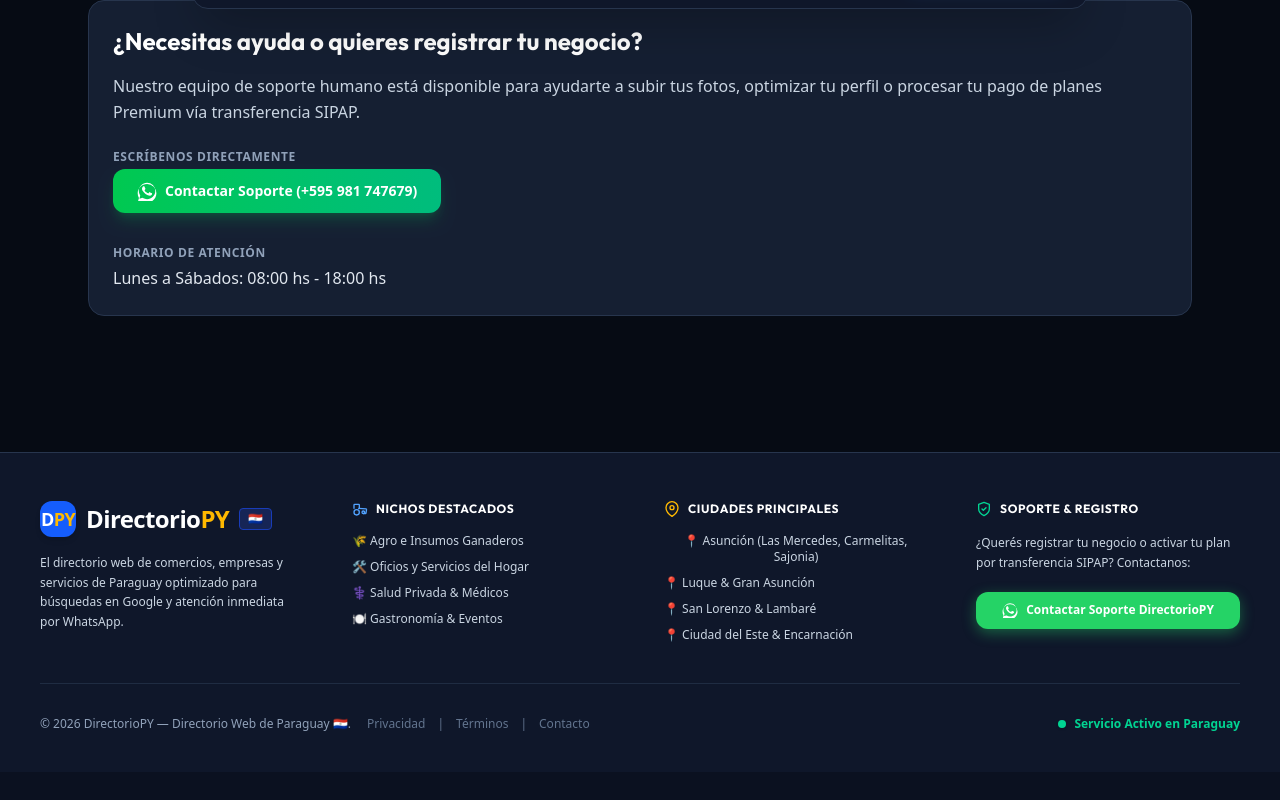
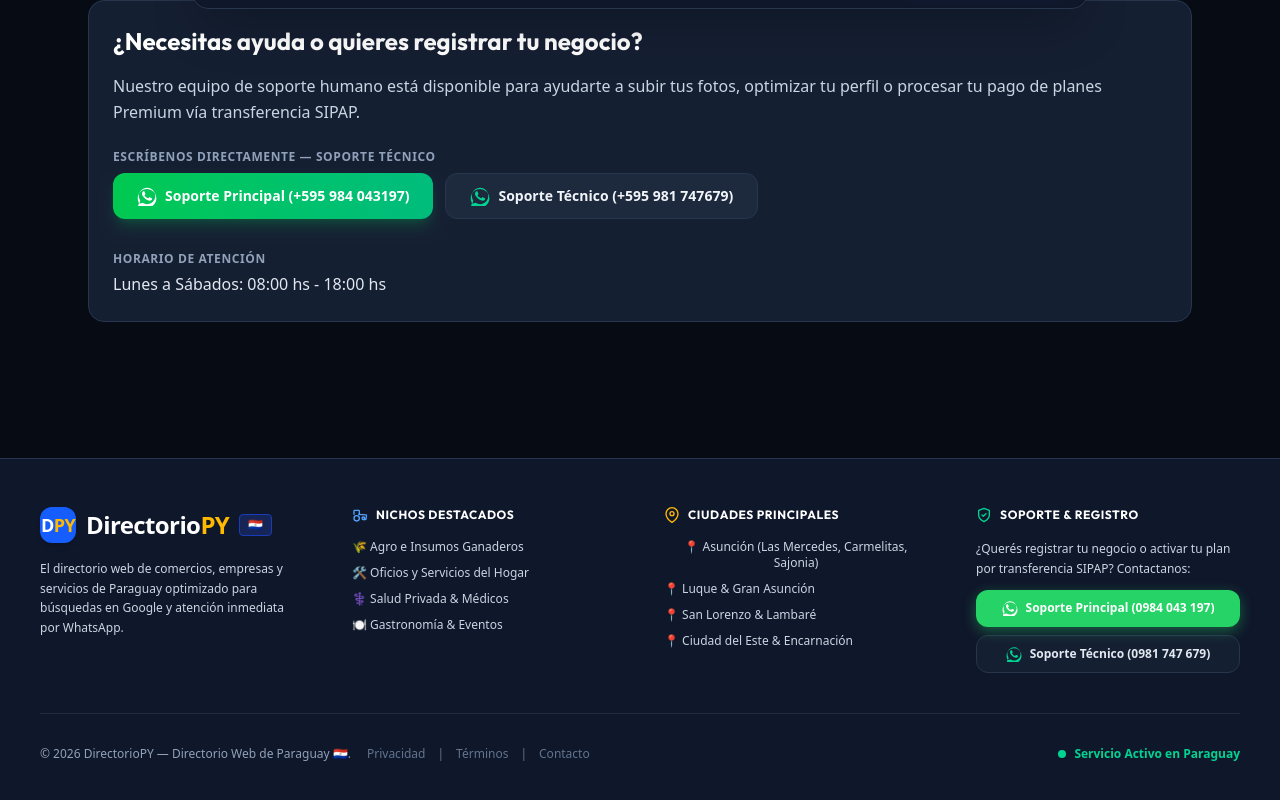
Before and after one commit to alanayalafr-prog/EncontraPy, a Next.js app: page /contacto in a window 1280 px wide. Shown: the part 767-1567 px from the top of the page. Before the commit the page ends 1539 px from the top, so only its background shows below. Built offline with nearby package versions, Linux system fonts and the light colour scheme.

Commit message:
chore: actualizar numero principal a 0984043197 y mantener ambos en soporte tecnico

```diff
--- a/src/app/publicacion/[id]/BusinessDetailModalWrapper.jsx
+++ b/src/app/publicacion/[id]/BusinessDetailModalWrapper.jsx
@@ -9,7 +9,7 @@ export default function BusinessDetailModalWrapper({ business, relatedBusinesses
 
   const handleClaim = () => {
     const message = `¡Hola DirectorioPY! 👋 Soy el propietario/administrador de "${business.name}" (ID #${business.id}) en ${business.cityName || 'Paraguay'}. Quiero verificar mis datos y consultar sobre los planes para destacar mi comercio.`;
-    const waUrl = `https://wa.me/595981747679?text=${encodeURIComponent(message)}`;
+    const waUrl = `https://wa.me/595984043197?text=${encodeURIComponent(message)}`;
     window.open(waUrl, '_blank');
   };
 
--- a/src/components/BusinessDetailModal.jsx
+++ b/src/components/BusinessDetailModal.jsx
@@ -98,7 +98,7 @@ export default function BusinessDetailModal({ business, relatedBusinesses = [],
   // Función para reportar datos desactualizados a soporte de DirectorioPY
   const handleReportData = () => {
     const reportMsg = `Hola DirectorioPY, quiero reportar datos incorrectos o desactualizados sobre el comercio "${business.name}" (ID #${business.id}) en ${business.cityName || 'Paraguay'}. Los datos correctos son:`;
-    const reportUrl = `https://wa.me/595981747679?text=${encodeURIComponent(reportMsg)}`;
+    const reportUrl = `https://wa.me/595984043197?text=${encodeURIComponent(reportMsg)}`;
     window.open(reportUrl, '_blank');
   };
 
--- a/src/components/ClaimModal.jsx
+++ b/src/components/ClaimModal.jsx
@@ -88,7 +88,7 @@ export default function ClaimModal({ isOpen, onClose, onSelectPlanForPayment, on
       encarnacion: 'Encarnación'
     };
 
-    const cleanWhatsapp = formData.whatsapp ? formData.whatsapp.replace(/\D/g, '') : '595981747679';
+    const cleanWhatsapp = formData.whatsapp ? formData.whatsapp.replace(/\D/g, '') : '595984043197';
     const formattedWa = cleanWhatsapp.startsWith('595') ? cleanWhatsapp : `595${cleanWhatsapp.replace(/^0/, '')}`;
 
     // Si es Plan Gratuito, se asigna obligatoriamente la imagen genérica del rubro
--- a/src/components/ContactAbout.jsx
+++ b/src/components/ContactAbout.jsx
@@ -41,16 +41,27 @@ export default function ContactAbout() {
 
             <div className="space-y-4">
               <div>
-                <p className="text-xs font-bold text-slate-400 uppercase tracking-wider mb-1">Escríbenos directamente</p>
+                <p className="text-xs font-bold text-slate-400 uppercase tracking-wider mb-2">Escríbenos directamente — Soporte Técnico</p>
+                <div className="flex flex-wrap gap-3">
                   <a
-                  href="https://wa.me/595981747679?text=Hola%20equipo%20de%20DirectorioPY.%20Necesito%20ayuda%20con%20la%20plataforma."
+                    href="https://wa.me/595984043197?text=Hola%20equipo%20de%20DirectorioPY.%20Necesito%20ayuda%20con%20la%20plataforma."
                     target="_blank"
                     rel="noopener noreferrer"
                     className="inline-flex items-center gap-2 px-6 py-3 rounded-xl bg-gradient-to-r from-green-500 to-emerald-500 hover:from-green-400 hover:to-emerald-400 text-white font-bold text-sm shadow-lg shadow-green-500/20 transition-all hover:scale-[1.02]"
                   >
                     <WhatsAppIcon className="w-5 h-5" />
-                  <span>Contactar Soporte (+595 981 747679)</span>
+                    <span>Soporte Principal (+595 984 043197)</span>
                   </a>
+                  <a
+                    href="https://wa.me/595981747679?text=Hola%20equipo%20de%20soporte%20t%C3%A9cnico%20de%20DirectorioPY.%20Necesito%20ayuda%20con%20la%20plataforma."
+                    target="_blank"
+                    rel="noopener noreferrer"
+                    className="inline-flex items-center gap-2 px-6 py-3 rounded-xl bg-slate-800 hover:bg-slate-700 text-slate-100 border border-[#27354D] font-bold text-sm transition-all hover:scale-[1.02]"
+                  >
+                    <WhatsAppIcon className="w-5 h-5 text-emerald-400" />
+                    <span>Soporte Técnico (+595 981 747679)</span>
+                  </a>
+                </div>
               </div>
 
               <div className="pt-4">
--- a/src/components/Footer.jsx
+++ b/src/components/Footer.jsx
@@ -95,15 +95,26 @@ export default function Footer({ onSelectCategory, onSelectCity }) {
             <p className="text-xs text-slate-300 leading-relaxed mb-3">
               ¿Querés registrar tu negocio o activar tu plan por transferencia SIPAP? Contactanos:
             </p>
+            <div className="space-y-2 mt-2">
               <a
-              href="https://wa.me/595981747679?text=Hola%20DirectorioPY,%20quisiera%20consultar%20sobre%20el%20directorio."
+                href="https://wa.me/595984043197?text=Hola%20DirectorioPY,%20quisiera%20consultar%20sobre%20el%20directorio."
                 target="_blank"
                 rel="noopener noreferrer"
-              className="btn-whatsapp-official w-full py-3 text-xs rounded-xl flex items-center justify-center gap-2 font-bold shadow-md hover:scale-[1.01] transition-transform mt-2"
+                className="btn-whatsapp-official w-full py-3 text-xs rounded-xl flex items-center justify-center gap-2 font-bold shadow-md hover:scale-[1.01] transition-transform"
               >
                 <WhatsAppIcon className="w-4 h-4 shrink-0" />
-              <span>Contactar Soporte DirectorioPY</span>
+                <span>Soporte Principal (0984 043 197)</span>
               </a>
+              <a
+                href="https://wa.me/595981747679?text=Hola%20soporte%20t%C3%A9cnico%20de%20DirectorioPY,%20necesito%20ayuda."
+                target="_blank"
+                rel="noopener noreferrer"
+                className="w-full py-2.5 px-3 text-xs rounded-xl bg-[#151F32] hover:bg-[#1C2942] text-slate-200 hover:text-white border border-[#27354D] flex items-center justify-center gap-2 font-semibold transition-colors"
+              >
+                <WhatsAppIcon className="w-4 h-4 shrink-0 text-emerald-400" />
+                <span>Soporte Técnico (0981 747 679)</span>
+              </a>
+            </div>
           </div>
 
         </div>
--- a/src/data/businesses.js
+++ b/src/data/businesses.js
@@ -1670,5 +1670,5 @@ export const BANK_TRANSFER_DETAILS = {
   accountNumber: '1665294',
   accountType: 'Caja de Ahorro en Guaraníes',
   aliasSIPAP: '4318506',
-  contactWhatsApp: '595981747679'
+  contactWhatsApp: '595984043197'
 };
```
Lines whose indentation alone changed are shown as unchanged.
